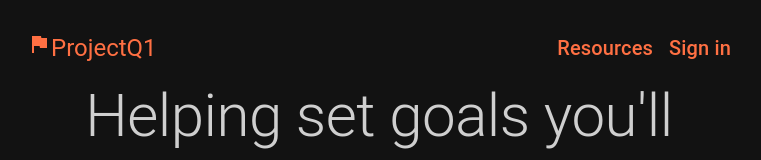
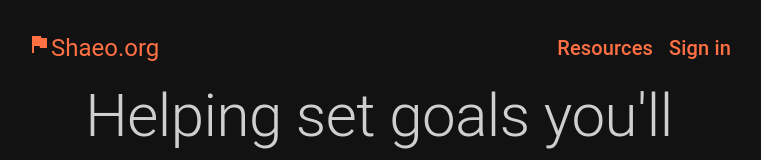
Before and after one commit to westshae/Shaeo.org, a React (Create React App) app in the folder frontend/: page / in a window 1280 px wide. Shown: the top 160 px of the page, without its empty margins (261-1022 px from the left). Built offline with nearby package versions, Linux system fonts and the light colour scheme; no server answers; the HTML template or start-up script is replaced by a standard one.

Commit message:
Project officially titled shaeo.org

```diff
--- a/frontend/src/Pages/Dashboard.tsx
+++ b/frontend/src/Pages/Dashboard.tsx
@@ -59,7 +59,7 @@ function Dashboard() {
     return (
         <Container>
             <Toolbar sx={{ display: 'flex', justifyContent: 'space-between' }}>
-                <Button onClick={() => navigate("/")}><Typography variant="h5" sx={{ textTransform: 'none' }}><FlagIcon />ProjectQ1</Typography></Button>
+                <Button onClick={() => navigate("/")}><Typography variant="h5" sx={{ textTransform: 'none' }}><FlagIcon />Shaeo.org</Typography></Button>
                 <Box sx={{ display: 'flex', justifyContent: 'flex-end', flexGrow: 1 }}>
                     <ResourceMenu />
                     {session &&
--- a/frontend/src/Pages/Goal.tsx
+++ b/frontend/src/Pages/Goal.tsx
@@ -233,7 +233,7 @@ function Goal() {
   return (
     <LocalizationProvider dateAdapter={AdapterDayjs}>
       <Toolbar sx={{ display: 'flex', justifyContent: 'space-between' }}>
-        <Button onClick={() => navigate("/")}><Typography variant="h5" sx={{ textTransform: 'none' }}><FlagIcon />ProjectQ1</Typography></Button>
+        <Button onClick={() => navigate("/")}><Typography variant="h5" sx={{ textTransform: 'none' }}><FlagIcon />Shaeo.org</Typography></Button>
         <Box sx={{ display: 'flex', justifyContent: 'flex-end', flexGrow: 1 }}>
           <ResourceMenu />
           {session &&
--- a/frontend/src/Pages/Landing.tsx
+++ b/frontend/src/Pages/Landing.tsx
@@ -31,7 +31,7 @@ function Landing() {
     return (
         <Box>
             <Toolbar sx={{ display: 'flex', justifyContent: 'space-between' }}>
-                <Button onClick={() => navigate("/")}><Typography variant="h5" sx={{ textTransform: 'none' }}><FlagIcon />ProjectQ1</Typography></Button>
+                <Button onClick={() => navigate("/")}><Typography variant="h5" sx={{ textTransform: 'none' }}><FlagIcon />Shaeo.org</Typography></Button>
                 <Box sx={{ display: 'flex', justifyContent: 'flex-end', flexGrow: 1 }}>
                     <ResourceMenu />
                     {session &&
--- a/frontend/src/Pages/Resources/GoalSetting.tsx
+++ b/frontend/src/Pages/Resources/GoalSetting.tsx
@@ -31,7 +31,7 @@ function GoalSetting() {
     return (
         <Box>
             <Toolbar sx={{ display: 'flex', justifyContent: 'space-between' }}>
-                <Button onClick={() => navigate("/")}><Typography variant="h5" sx={{ textTransform: 'none' }}><FlagIcon />ProjectQ1</Typography></Button>
+                <Button onClick={() => navigate("/")}><Typography variant="h5" sx={{ textTransform: 'none' }}><FlagIcon />Shaeo.org</Typography></Button>
                 <Box sx={{ display: 'flex', justifyContent: 'flex-end', flexGrow: 1 }}>
                     <ResourceMenu/>
                     {session &&
--- a/frontend/src/Pages/Upgrade.tsx
+++ b/frontend/src/Pages/Upgrade.tsx
@@ -48,7 +48,7 @@ function Upgrade() {
     return (
         <Container>
             <Toolbar sx={{ display: 'flex', justifyContent: 'space-between' }}>
-                <Button onClick={() => navigate("/")}><Typography variant="h5" sx={{ textTransform: 'none' }}><FlagIcon />ProjectQ1</Typography></Button>
+                <Button onClick={() => navigate("/")}><Typography variant="h5" sx={{ textTransform: 'none' }}><FlagIcon />Shaeo.org</Typography></Button>
                 <Box sx={{ display: 'flex', justifyContent: 'flex-end', flexGrow: 1 }}>
                     <ResourceMenu />
                     {session &&
```
